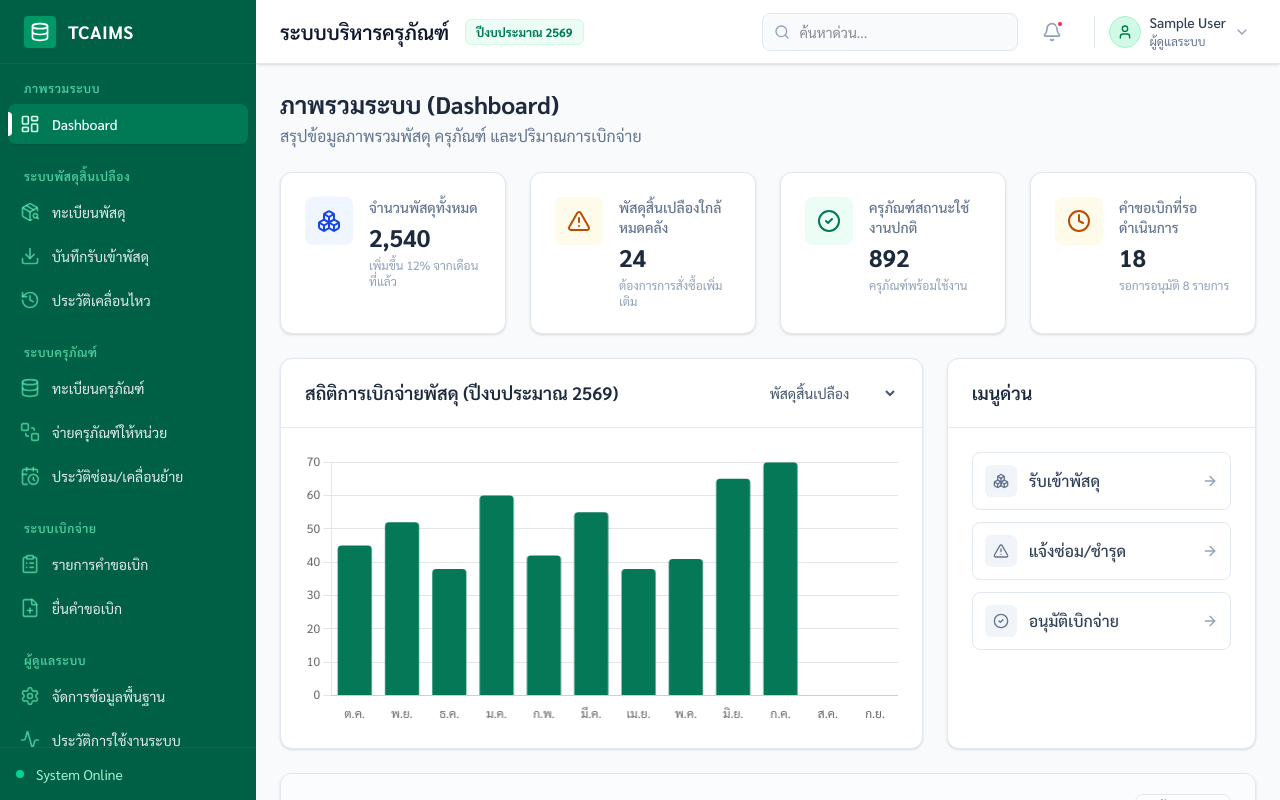
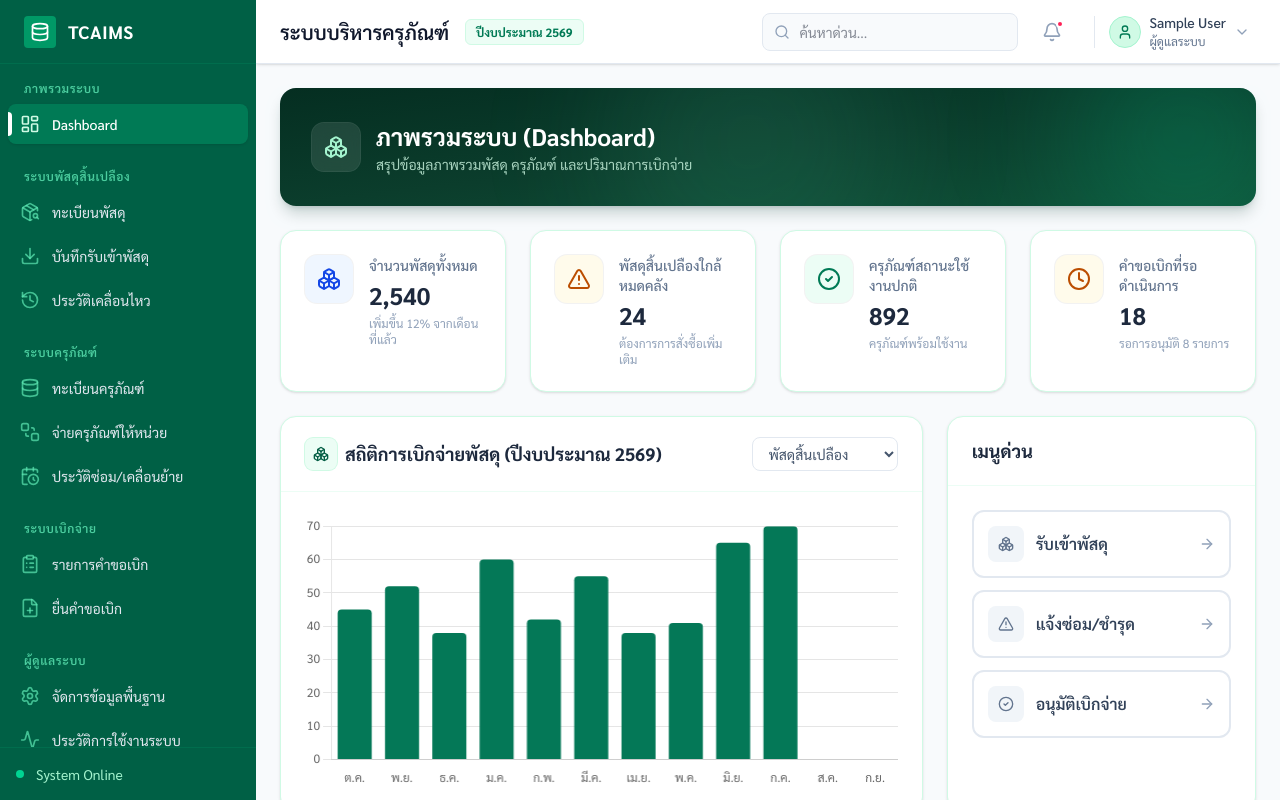
Before and after one commit to Phachara1001/loeitech-IAMS, a Vue app in the folder frontend/: page / in a window 1280 px wide. Built offline with nearby package versions, Linux system fonts and the light colour scheme; sample sign-in values are in the browser's storage.

Commit message:
แก้หน้าบัญชีคุมเลขครุภัณฑ์ แก้หน้าแดชบอร์ด แก้จอว่าง

```diff
--- a/frontend/src/views/DashboardOverview.vue
+++ b/frontend/src/views/DashboardOverview.vue
@@ -108,16 +108,26 @@ const chartOptions = {
 
 <template>
   <div class="space-y-6">
-    <div>
-      <h2 class="text-2xl font-bold text-slate-800">ภาพรวมระบบ (Dashboard)</h2>
-      <p class="text-slate-500 mt-1">สรุปข้อมูลภาพรวมพัสดุ ครุภัณฑ์ และปริมาณการเบิกจ่าย</p>
+    <div class="relative overflow-hidden rounded-2xl bg-gradient-to-br from-[#052e21] via-[#0b3d2c] to-[#0f5138] px-6 py-7 sm:px-8 sm:py-8 shadow-lg shadow-emerald-950/20">
+      <div class="pointer-events-none absolute -top-16 -right-10 w-56 h-56 rounded-full bg-emerald-400/20 blur-3xl"></div>
+      <div class="pointer-events-none absolute -bottom-20 left-1/3 w-72 h-72 rounded-full bg-emerald-300/10 blur-3xl"></div>
+
+      <div class="relative flex items-center gap-4">
+        <div class="w-12 h-12 rounded-xl bg-white/10 backdrop-blur-sm flex items-center justify-center ring-1 ring-white/15 shrink-0">
+          <Boxes class="w-6 h-6 text-emerald-200" />
+        </div>
+        <div>
+          <h2 class="text-xl sm:text-2xl font-bold text-white">ภาพรวมระบบ (Dashboard)</h2>
+          <p class="text-sm text-emerald-100/80 mt-0.5">สรุปข้อมูลภาพรวมพัสดุ ครุภัณฑ์ และปริมาณการเบิกจ่าย</p>
+        </div>
+      </div>
     </div>
 
     <!-- Stats Grid -->
     <div class="grid grid-cols-1 md:grid-cols-2 xl:grid-cols-4 gap-6">
       <div v-for="(stat, index) in stats" :key="index"
-        class="bg-white rounded-xl shadow-sm border border-slate-200 p-6 flex items-start space-x-4 transition-all hover:shadow-md">
-        <div :class="[stat.bg, stat.color, 'p-3 rounded-lg flex-shrink-0']">
+        class="bg-white rounded-2xl shadow-sm border border-emerald-100 p-6 flex items-start space-x-4 transition-all hover:shadow-md hover:border-emerald-200 hover:-translate-y-0.5">
+        <div :class="[stat.bg, stat.color, 'p-3 rounded-xl flex-shrink-0 ring-1 ring-black/5']">
           <component :is="stat.icon" class="w-6 h-6" />
         </div>
         <div>
@@ -131,11 +141,16 @@ const chartOptions = {
     <div class="grid grid-cols-1 lg:grid-cols-3 gap-6">
 
       <!-- Chart -->
-      <div class="lg:col-span-2 bg-white rounded-xl shadow-sm border border-slate-200">
-        <div class="px-6 py-5 border-b border-slate-200 flex justify-between items-center">
-          <h3 class="font-semibold text-slate-800 text-lg">สถิติการเบิกจ่ายพัสดุ (ปีงบประมาณ 2569)</h3>
+      <div class="lg:col-span-2 bg-white rounded-2xl shadow-sm border border-emerald-100 hover:shadow-md transition-shadow">
+        <div class="px-6 py-5 border-b border-emerald-50 flex justify-between items-center">
+          <div class="flex items-center gap-2">
+            <div class="w-8 h-8 rounded-lg bg-emerald-50 flex items-center justify-center ring-1 ring-emerald-100">
+              <Boxes class="w-4 h-4 text-[#065f46]" />
+            </div>
+            <h3 class="font-bold text-slate-800 text-lg">สถิติการเบิกจ่ายพัสดุ (ปีงบประมาณ 2569)</h3>
+          </div>
           <select
-            class="text-sm border-slate-200 rounded-md py-1 pl-2 pr-8 text-slate-600 focus:ring-emerald-500 focus:border-emerald-500">
+            class="text-sm border border-slate-200 rounded-lg py-1.5 pl-3 pr-8 text-slate-600 focus:outline-none focus:ring-2 focus:ring-[#065f46]/20 focus:border-[#065f46]">
             <option>พัสดุสิ้นเปลือง</option>
             <option>ครุภัณฑ์</option>
           </select>
@@ -146,73 +161,73 @@ const chartOptions = {
       </div>
 
       <!-- Quick Actions -->
-      <div class="bg-white rounded-xl shadow-sm border border-slate-200">
-        <div class="px-6 py-5 border-b border-slate-200">
-          <h3 class="font-semibold text-slate-800 text-lg">เมนูด่วน</h3>
+      <div class="bg-white rounded-2xl shadow-sm border border-emerald-100 hover:shadow-md transition-shadow">
+        <div class="px-6 py-5 border-b border-emerald-50">
+          <h3 class="font-bold text-slate-800 text-lg">เมนูด่วน</h3>
         </div>
         <div class="p-6 space-y-3">
           <router-link to="/inventory-receive"
-            class="w-full flex items-center justify-between p-3 rounded-lg border border-slate-200 hover:border-emerald-300 hover:bg-emerald-50 transition-colors group">
-            <div class="flex items-center text-slate-700 group-hover:text-emerald-700 font-medium">
+            class="w-full flex items-center justify-between p-3.5 rounded-xl border-2 border-slate-200 hover:border-[#065f46] hover:bg-emerald-50 hover:shadow-md transition-all group">
+            <div class="flex items-center text-slate-700 group-hover:text-[#065f46] font-semibold">
               <div
-                class="w-8 h-8 rounded-md bg-slate-100 group-hover:bg-emerald-100 flex items-center justify-center mr-3 transition-colors">
-                <Boxes class="w-4 h-4 text-slate-500 group-hover:text-emerald-600" />
+                class="w-9 h-9 rounded-lg bg-slate-100 group-hover:bg-emerald-100 flex items-center justify-center mr-3 transition-all group-hover:scale-110">
+                <Boxes class="w-4 h-4 text-slate-500 group-hover:text-[#065f46]" />
               </div>
               รับเข้าพัสดุ
             </div>
-            <ArrowRight class="w-4 h-4 text-slate-400 group-hover:text-emerald-600" />
+            <ArrowRight class="w-4 h-4 text-slate-400 group-hover:text-[#065f46] group-hover:translate-x-0.5 transition-all" />
           </router-link>
 
           <router-link to="/asset-distribution"
-            class="w-full flex items-center justify-between p-3 rounded-lg border border-slate-200 hover:border-emerald-300 hover:bg-emerald-50 transition-colors group">
-            <div class="flex items-center text-slate-700 group-hover:text-emerald-700 font-medium">
+            class="w-full flex items-center justify-between p-3.5 rounded-xl border-2 border-slate-200 hover:border-[#065f46] hover:bg-emerald-50 hover:shadow-md transition-all group">
+            <div class="flex items-center text-slate-700 group-hover:text-[#065f46] font-semibold">
               <div
-                class="w-8 h-8 rounded-md bg-slate-100 group-hover:bg-emerald-100 flex items-center justify-center mr-3 transition-colors">
-                <AlertTriangle class="w-4 h-4 text-slate-500 group-hover:text-emerald-600" />
+                class="w-9 h-9 rounded-lg bg-slate-100 group-hover:bg-emerald-100 flex items-center justify-center mr-3 transition-all group-hover:scale-110">
+                <AlertTriangle class="w-4 h-4 text-slate-500 group-hover:text-[#065f46]" />
               </div>
               แจ้งซ่อม/ชำรุด
             </div>
-            <ArrowRight class="w-4 h-4 text-slate-400 group-hover:text-emerald-600" />
+            <ArrowRight class="w-4 h-4 text-slate-400 group-hover:text-[#065f46] group-hover:translate-x-0.5 transition-all" />
           </router-link>
 
           <router-link to="/requisition-management"
-            class="w-full flex items-center justify-between p-3 rounded-lg border border-slate-200 hover:border-emerald-300 hover:bg-emerald-50 transition-colors group">
-            <div class="flex items-center text-slate-700 group-hover:text-emerald-700 font-medium">
+            class="w-full flex items-center justify-between p-3.5 rounded-xl border-2 border-slate-200 hover:border-[#065f46] hover:bg-emerald-50 hover:shadow-md transition-all group">
+            <div class="flex items-center text-slate-700 group-hover:text-[#065f46] font-semibold">
               <div
-                class="w-8 h-8 rounded-md bg-slate-100 group-hover:bg-emerald-100 flex items-center justify-center mr-3 transition-colors">
-                <CheckCircle2 class="w-4 h-4 text-slate-500 group-hover:text-emerald-600" />
+                class="w-9 h-9 rounded-lg bg-slate-100 group-hover:bg-emerald-100 flex items-center justify-center mr-3 transition-all group-hover:scale-110">
+                <CheckCircle2 class="w-4 h-4 text-slate-500 group-hover:text-[#065f46]" />
               </div>
               อนุมัติเบิกจ่าย
             </div>
-            <ArrowRight class="w-4 h-4 text-slate-400 group-hover:text-emerald-600" />
+            <ArrowRight class="w-4 h-4 text-slate-400 group-hover:text-[#065f46] group-hover:translate-x-0.5 transition-all" />
           </router-link>
         </div>
       </div>
     </div>
 
     <!-- Recent Activity Table -->
-    <div class="bg-white rounded-xl shadow-sm border border-slate-200">
-      <div class="px-6 py-5 border-b border-slate-200 flex justify-between items-center bg-slate-50/50 rounded-t-xl">
-        <h3 class="font-semibold text-slate-800 text-lg">ประวัติกิจกรรมล่าสุดในระบบ</h3>
+    <div class="bg-white rounded-2xl shadow-sm border border-emerald-100 overflow-hidden">
+      <div class="px-6 py-5 flex justify-between items-center bg-gradient-to-r from-[#065f46] to-[#047857]">
+        <h3 class="font-bold text-white text-lg">ประวัติกิจกรรมล่าสุดในระบบ</h3>
         <router-link to="/activity-logs"
-          class="text-sm text-emerald-700 font-medium hover:text-emerald-800 flex items-center bg-white px-3 py-1.5 rounded-lg border border-slate-200 hover:bg-slate-50">
+          class="text-sm text-[#065f46] font-bold hover:shadow-md flex items-center bg-white px-3.5 py-1.5 rounded-lg shadow-sm hover:-translate-y-0.5 active:translate-y-0 transition-all">
           ดูทั้งหมด
           <ArrowRight class="w-4 h-4 ml-1" />
         </router-link>
       </div>
-      <div class="overflow-x-auto">
+      <div class="overflow-x-auto max-h-[55vh] overflow-y-auto no-scrollbar">
         <table class="w-full text-left text-sm whitespace-nowrap">
-          <thead class="bg-slate-50 border-b border-slate-200 text-slate-500 font-medium">
-            <tr>
-              <th class="px-6 py-4">กิจกรรม</th>
-              <th class="px-6 py-4">รายการ/เป้าหมาย</th>
-              <th class="px-6 py-4">ผู้ดำเนินการ</th>
-              <th class="px-6 py-4">เวลา</th>
+          <thead class="sticky top-0 z-10">
+            <tr class="bg-slate-50 border-b border-slate-200 text-slate-500 font-semibold text-[11px] uppercase tracking-wide">
+              <th class="px-6 py-3.5">กิจกรรม</th>
+              <th class="px-6 py-3.5">รายการ/เป้าหมาย</th>
+              <th class="px-6 py-3.5">ผู้ดำเนินการ</th>
+              <th class="px-6 py-3.5">เวลา</th>
             </tr>
           </thead>
-          <tbody class="divide-y divide-slate-200">
-            <tr v-for="activity in recentActivities" :key="activity.id" class="hover:bg-slate-50/80 transition-colors">
-              <td class="px-6 py-4">
+          <tbody class="divide-y divide-slate-100">
+            <tr v-for="activity in recentActivities" :key="activity.id" class="group hover:bg-emerald-50/60 transition-colors">
+              <td class="px-6 py-4 border-l-4 border-transparent group-hover:border-[#065f46] transition-colors">
                 <div class="flex items-center">
                   <div class="w-2.5 h-2.5 rounded-full mr-3" :class="getStatusColor(activity.status).split(' ')[0]">
                   </div>
@@ -230,3 +245,14 @@ const chartOptions = {
 
   </div>
 </template>
+
+<style>
+/* ใช้กับกล่องตารางที่เลื่อนภายในตัวเอง (เช่นตอนข้อมูลเยอะ) ให้เลื่อนได้ปกติแต่ไม่โชว์แถบเลื่อน */
+.no-scrollbar {
+  scrollbar-width: none; /* Firefox */
+  -ms-overflow-style: none; /* IE / Edge เก่า */
+}
+.no-scrollbar::-webkit-scrollbar {
+  display: none; /* Chrome, Safari, Edge (Chromium) */
+}
+</style>
--- a/frontend/src/views/InventoryStock.vue
+++ b/frontend/src/views/InventoryStock.vue
@@ -128,7 +128,7 @@ function deleteItem() {
 </script>
 
 <template>
-  <div class="p-6 lg:p-8 max-w-7xl mx-auto">
+  <div class="p-6 lg:p-8 w-full">
     <div class="relative overflow-hidden rounded-2xl bg-gradient-to-br from-[#052e21] via-[#0b3d2c] to-[#0f5138] px-6 py-7 sm:px-8 sm:py-8 shadow-lg shadow-emerald-950/20 mb-6">
       <div class="pointer-events-none absolute -top-16 -right-10 w-56 h-56 rounded-full bg-emerald-400/20 blur-3xl"></div>
       <div class="pointer-events-none absolute -bottom-20 left-1/3 w-72 h-72 rounded-full bg-emerald-300/10 blur-3xl"></div>
@@ -140,7 +140,7 @@ function deleteItem() {
           </div>
           <div>
             <h1 class="text-xl sm:text-2xl font-bold text-white">ทะเบียนพัสดุสิ้นเปลือง</h1>
-            <p class="text-sm text-emerald-100/80 mt-0.5">รายการพัสดุสิ้นเปลืองทั้งหมด เช่น กระดาษ หมึกพิมพ์ เครื่องเขียน</p>
+            <p class="text-sm text-emerald-100/80 mt-0.5">รายการพัสดุสิ้นเปลืองทั้งหมด</p>
           </div>
         </div>
 
--- a/frontend/src/views/MasterData.vue
+++ b/frontend/src/views/MasterData.vue
@@ -184,7 +184,7 @@ const deleteItemLabel = computed(() => {
 </script>
 
 <template>
-  <div class="p-6 lg:p-8 max-w-6xl mx-auto">
+  <div class="p-6 lg:p-8 w-full">
     <div class="relative overflow-hidden rounded-2xl bg-gradient-to-br from-[#052e21] via-[#0b3d2c] to-[#0f5138] px-6 py-7 sm:px-8 sm:py-8 shadow-lg shadow-emerald-950/20 mb-6">
       <div class="pointer-events-none absolute -top-16 -right-10 w-56 h-56 rounded-full bg-emerald-400/20 blur-3xl"></div>
       <div class="pointer-events-none absolute -bottom-20 left-1/3 w-72 h-72 rounded-full bg-emerald-300/10 blur-3xl"></div>
--- a/frontend/src/views/NewRequisition.vue
+++ b/frontend/src/views/NewRequisition.vue
@@ -186,7 +186,7 @@ function startNewRequest() {
 
 <template>
   <div class="min-h-screen bg-[#f8fafc] font-sarabun p-4 sm:p-6 lg:p-8">
-    <div class="max-w-7xl mx-auto space-y-6">
+    <div class="w-full space-y-6">
 
       <!-- ================= HEADER ================= -->
       <div class="relative overflow-hidden rounded-2xl bg-gradient-to-br from-[#052e21] via-[#0b3d2c] to-[#0f5138] px-6 py-7 sm:px-8 sm:py-8 shadow-lg shadow-emerald-950/20">
--- a/frontend/src/views/ReportExport.vue
+++ b/frontend/src/views/ReportExport.vue
@@ -121,7 +121,7 @@ function handleExport() {
 </script>
 
 <template>
-  <div class="p-6 lg:p-8 max-w-6xl mx-auto">
+  <div class="p-6 lg:p-8 w-full">
     <div class="relative overflow-hidden rounded-2xl bg-gradient-to-br from-[#052e21] via-[#0b3d2c] to-[#0f5138] px-6 py-7 sm:px-8 sm:py-8 shadow-lg shadow-emerald-950/20 mb-6">
       <div class="pointer-events-none absolute -top-16 -right-10 w-56 h-56 rounded-full bg-emerald-400/20 blur-3xl"></div>
       <div class="pointer-events-none absolute -bottom-20 left-1/3 w-72 h-72 rounded-full bg-emerald-300/10 blur-3xl"></div>
--- a/frontend/src/views/UserProfile.vue
+++ b/frontend/src/views/UserProfile.vue
@@ -263,7 +263,7 @@ function handlePrintPdf() {
 
 <template>
   <div class="min-h-screen bg-[#F4F7F5] font-sarabun p-4 sm:p-6 lg:p-8">
-    <div class="max-w-7xl mx-auto space-y-6">
+    <div class="w-full space-y-6">
 
       <!-- ================= 1. HEADER PROFILE ================= -->
       <div class="relative overflow-hidden rounded-2xl bg-[#072415] text-white shadow-xl">
```
Also changed, not shown: frontend/src/views/AssetList.vue (+65 -44 lines).
